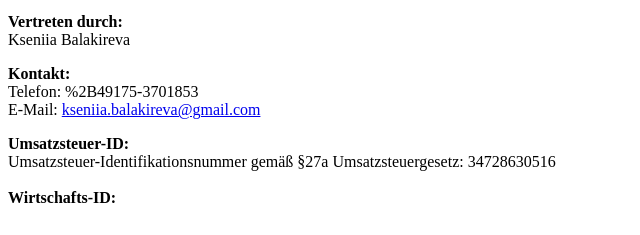
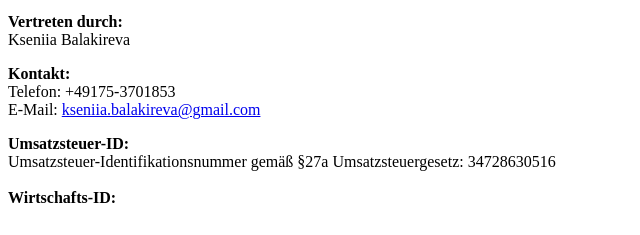
Before and after one commit to Balakireva/impressum, a plain HTML site: page index.html in a window 1280 px wide. Shown: the part 175-410 px from the top of the page, 0-640 px from the left. Drawn offline with Linux system fonts and the light colour scheme.

Commit message:
Update index.html
Zeile 8: + hinzugefügt

```diff
--- a/index.html
+++ b/index.html
@@ -5,7 +5,7 @@ Esslinger Str. 142<br>
 </p><p> <strong>Vertreten durch: </strong><br>
 Kseniia Balakireva<br>
 </p><p><strong>Kontakt:</strong> <br>
-Telefon: %2B49175-3701853<br>
+Telefon: +49175-3701853<br>
 E-Mail: <a href='mailto:kseniia.balakireva@gmail.com'>kseniia.balakireva@gmail.com</a></br></p><p><strong>Umsatzsteuer-ID: </strong> <br>
 Umsatzsteuer-Identifikationsnummer gemäß §27a Umsatzsteuergesetz: 34728630516<br><br>
 <strong>Wirtschafts-ID: </strong><br>
```
